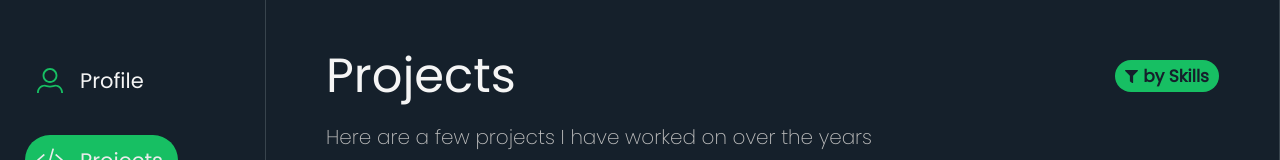
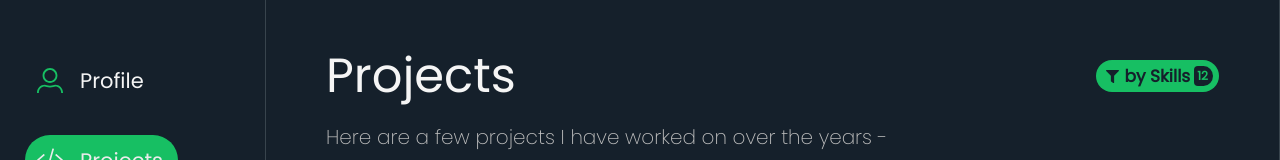
Before and after one commit to himayand21/portfolio-v2, a React (Create React App) app: page /projects in a window 1280 px wide. Shown: the top 160 px of the page. Built offline with nearby package versions, Linux system fonts and the light colour scheme.

Commit message:
feat(project): add skills filer select all

```diff
--- a/src/containers/projects/index.tsx
+++ b/src/containers/projects/index.tsx
@@ -18,6 +18,7 @@ import {
   SkillImageContainer,
   SkillFilter,
   SkillFilterSpan,
+  SkillFilterBadge,
   SkillFilterIcon,
   Aside,
   SkillRows,
@@ -34,10 +35,13 @@ import skills, { skillType, SKILL_KEYS } from '../../metadata/skills';
 import PreloadImage from '../../common/PreloadImage';
 import Filter from '../../icons/Filter';
 import Check from '../../icons/Check';
+import Skills from '../../icons/Skills';
 
 const Projects = (): ReactElement => {
   const [isFiltersShown, setIsFiltersShown] = useState(false);
   const [selectedSkills, setSelectedSkills] = useState(Object.values(SKILL_KEYS));
+  const numberOfSkillsSelected = Object.keys(SKILL_KEYS).length;
+  const areAllSkillsSelected = selectedSkills.length === numberOfSkillsSelected;
 
   const toggleFiltersShown = () => setIsFiltersShown(!isFiltersShown);
 
@@ -62,6 +66,14 @@ const Projects = (): ReactElement => {
     ))
   ));
 
+  const toggleSelectAllFilters = () => {
+    if (areAllSkillsSelected) {
+      setSelectedSkills([]);
+    } else {
+      setSelectedSkills(Object.values(SKILL_KEYS));
+    }
+  };
+
   return (
     <>
       <Article>
@@ -76,10 +88,13 @@ const Projects = (): ReactElement => {
             <SkillFilterSpan>
               by Skills
             </SkillFilterSpan>
+            <SkillFilterBadge>
+              {numberOfSkillsSelected}
+            </SkillFilterBadge>
           </SkillFilter>
         </TitleRow>
         <Subtitle>
-          Here are a few projects I have worked on over the years
+          Here are a few projects I have worked on over the years -
         </Subtitle>
         <Grid>
           {selectedProjects.map(({
@@ -120,6 +135,20 @@ const Projects = (): ReactElement => {
         isFiltersShown={isFiltersShown}
       >
         <SkillRows>
+          <SkillRow>
+            <SkillInfo>
+              <SkillRowImageContainer>
+                <Skills />
+              </SkillRowImageContainer>
+              <SkillRowLabel>Select ALL</SkillRowLabel>
+            </SkillInfo>
+            <SkillCheckBox
+              isChecked={areAllSkillsSelected}
+              onClick={toggleSelectAllFilters}
+            >
+              <Check />
+            </SkillCheckBox>
+          </SkillRow>
           {Object.entries(skills).map(([
             skillKey, {
               name,
--- a/src/containers/projects/styles.tsx
+++ b/src/containers/projects/styles.tsx
@@ -48,6 +48,15 @@ export const SkillFilterIcon = styled.div`
 `;
 
 export const SkillFilterSpan = styled(TypographyLabelReduced)`
+  font-weight: bold;
+`;
+
+export const SkillFilterBadge = styled(TypographyCaption)`
+  padding: 1px 5px 1px 3px;
+  border-radius: 4px 50% 50% 4px;
+  transform: translateX(4px);
+  color: ${({ theme }) => theme.color};
+  background-color: ${({ theme }) => theme.background};
   font-weight: bold;
 `;
 
```
